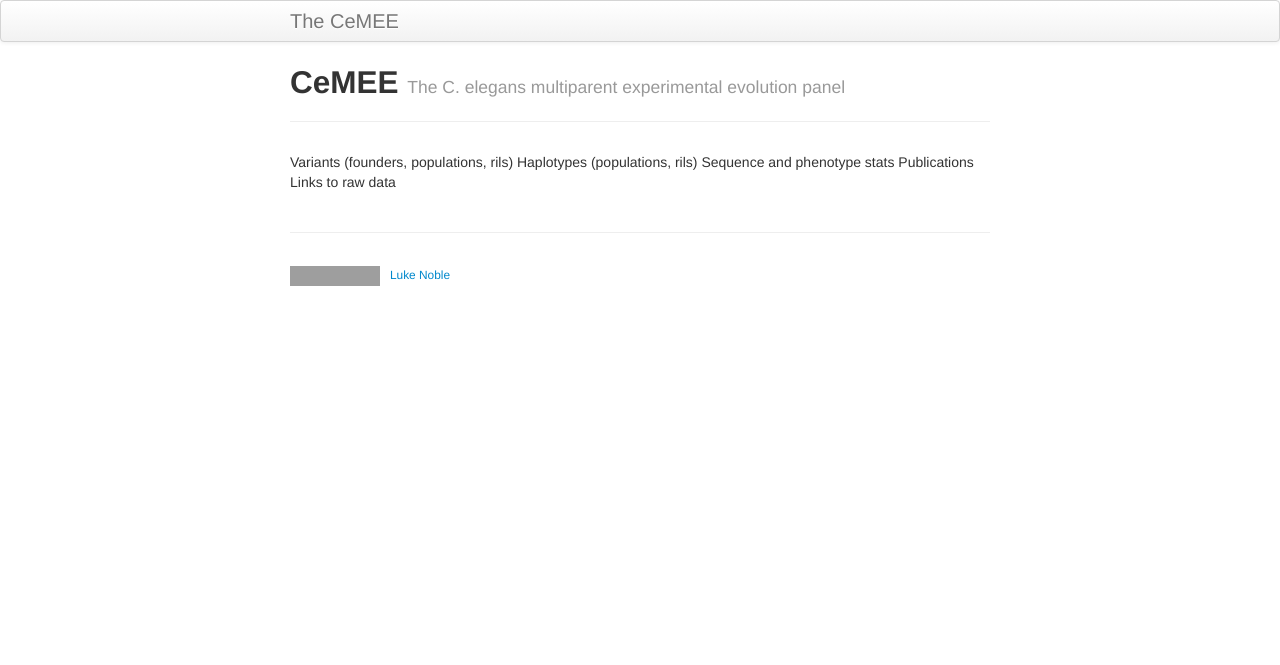
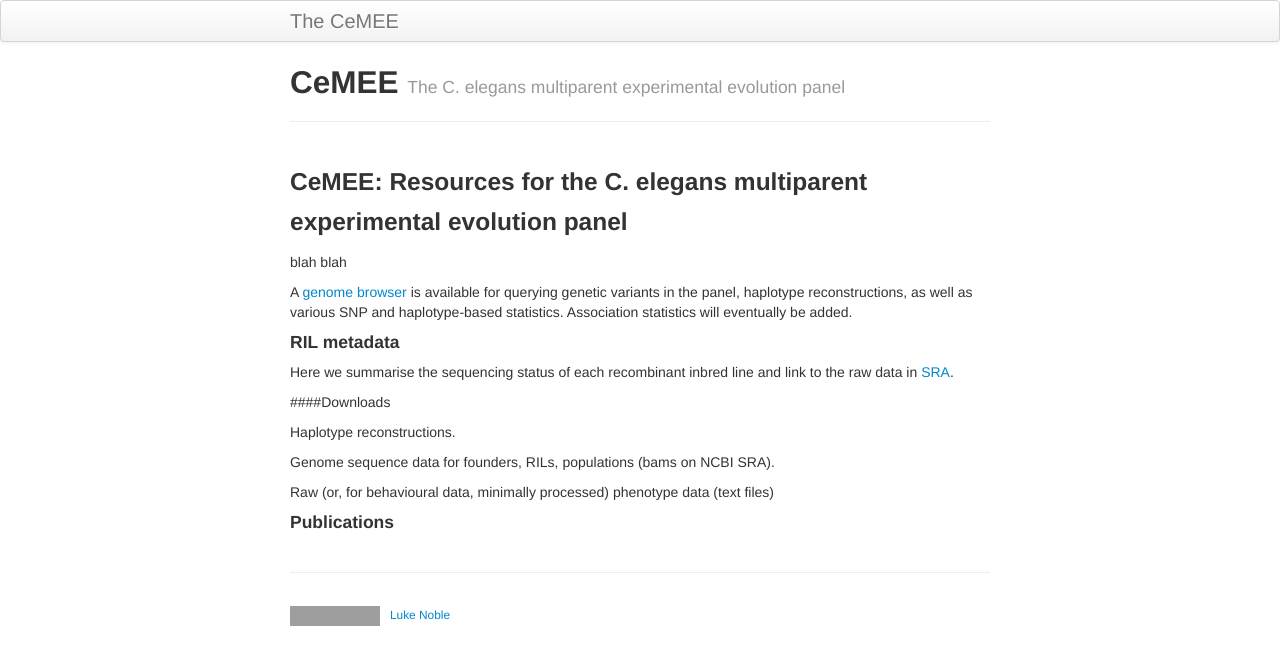
Before and after one commit to lukemn/cemee, a Jekyll site: the page built from index.md, in a window 1280 px wide. Shown: the top 665 px of the page. Built offline with Jekyll 4.4.1, drawn with Linux system fonts in a browser that asks for light colours; grey boxes are pictures that could not be loaded.

Commit message:
added readme

```diff
--- a/index.md
+++ b/index.md
@@ -5,8 +5,23 @@ tagline: The C. elegans multiparent experimental evolution panel
 description: Resource page
 ---
 
-Variants (founders, populations, rils)
-Haplotypes (populations, rils)
-Sequence and phenotype stats
-Publications
-Links to raw data
+### CeMEE: Resources for the C. elegans multiparent experimental evolution panel
+
+
+blah blah
+
+A [genome browser](https://lukemn.github.io/cemee_jbrowse) is available for querying genetic variants in the panel, haplotype reconstructions, as well as various SNP and haplotype-based statistics. Association statistics will eventually be added.
+
+#### RIL metadata
+
+Here we summarise the sequencing status of each recombinant inbred line and link to the raw data in [SRA]().
+
+####Downloads
+
+Haplotype reconstructions.
+
+Genome sequence data for founders, RILs, populations (bams on NCBI SRA).
+
+Raw (or, for behavioural data, minimally processed) phenotype data (text files)
+
+#### Publications
```
Also changed, not shown: ReadMe.md.
